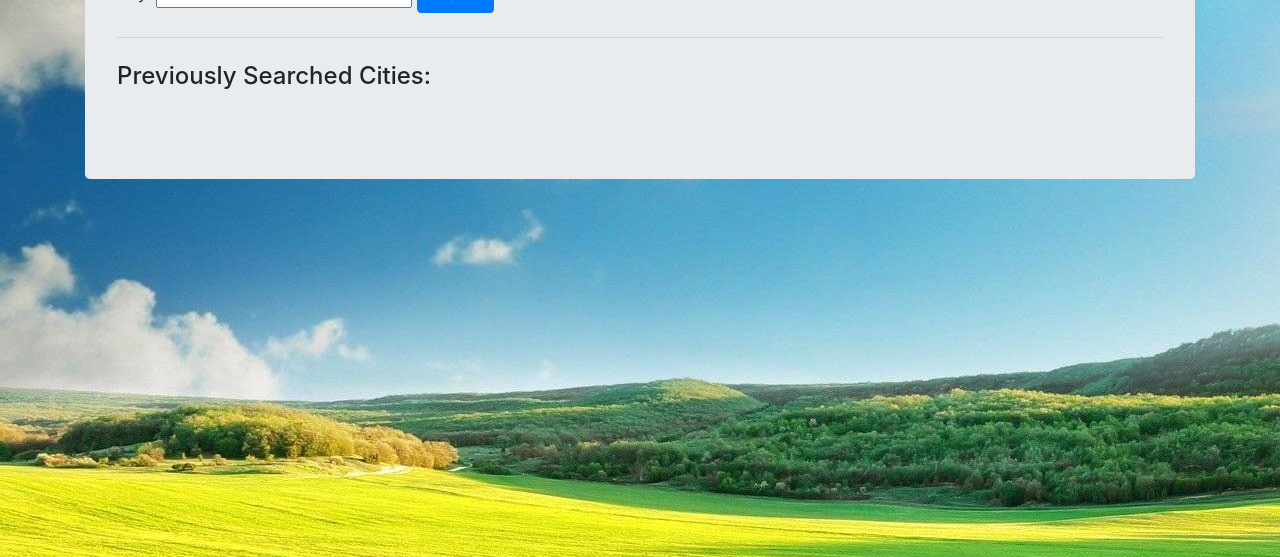
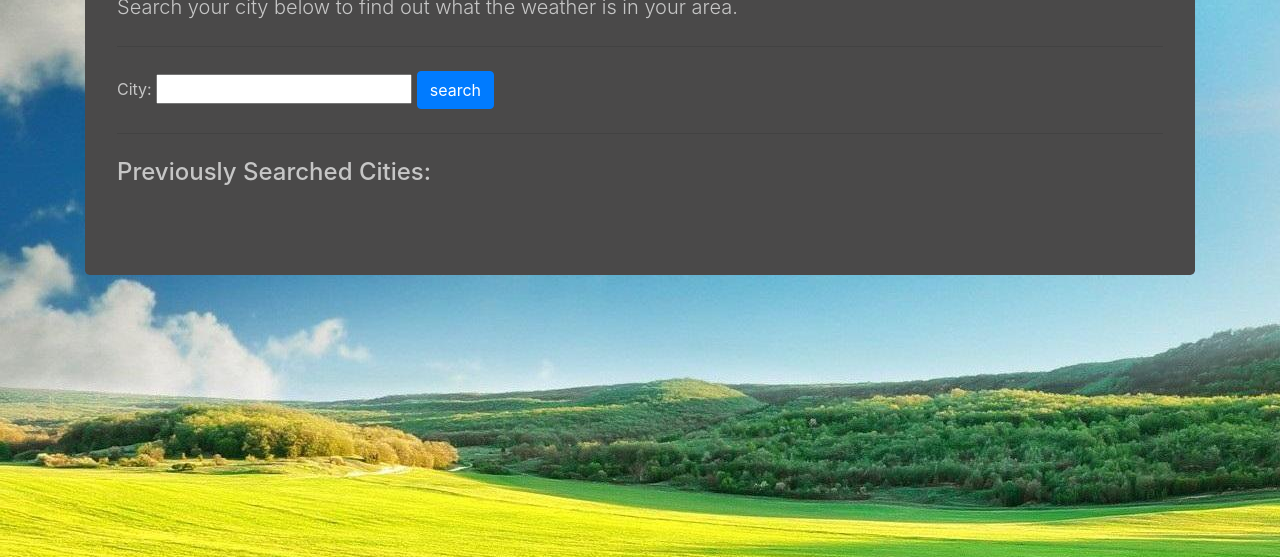
Before and after one commit to evanmackay/weather-application, a plain HTML site: page index.html in a window 1280 px wide. Shown: the part 243-800 px from the top of the page. Drawn offline with nearby package versions, Linux system fonts and the light colour scheme.

Commit message:
added additional styling

```diff
--- a/assets/styles.css
+++ b/assets/styles.css
@@ -25,3 +25,8 @@ body {
 .hide {
     display: none;
 }
+.jumbotron {
+    background-color: rgb(74, 73, 73);
+    color: rgb(198, 198, 198);
+    margin-top: 6rem;
+}
```
